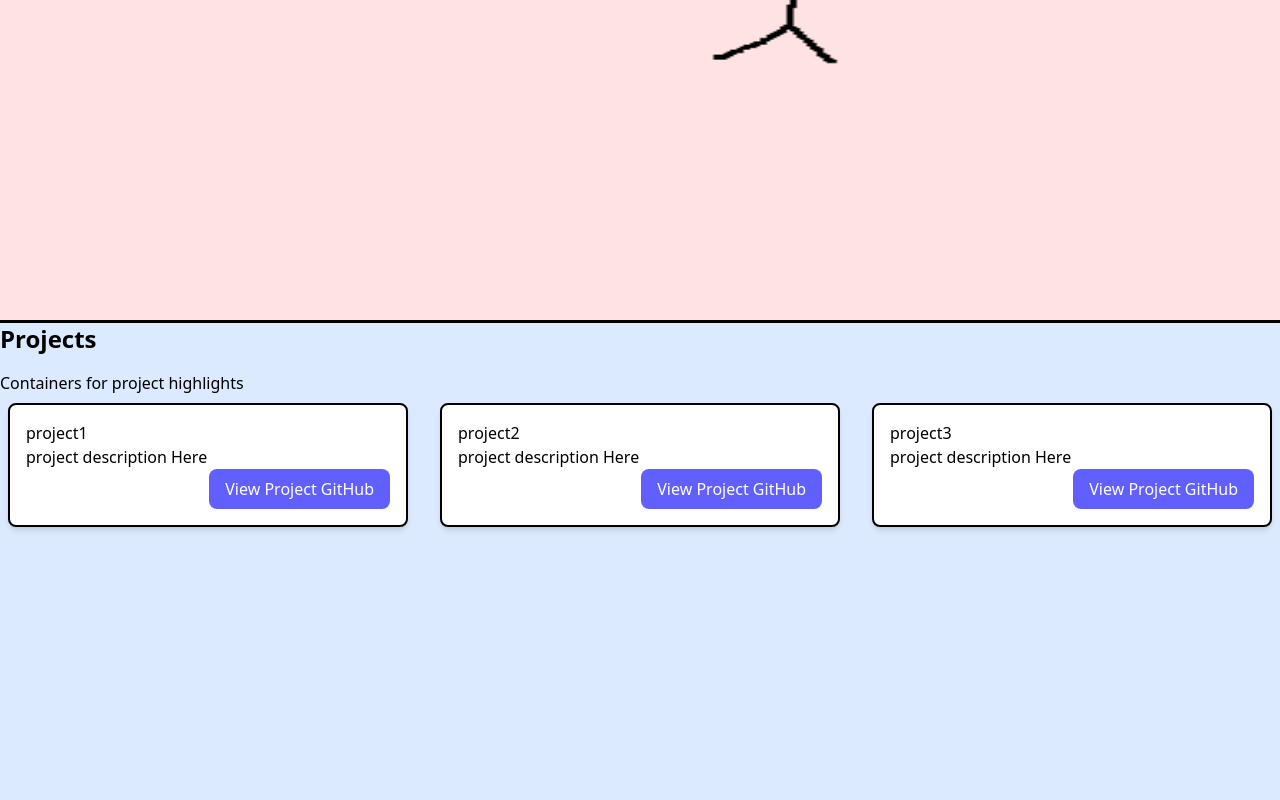
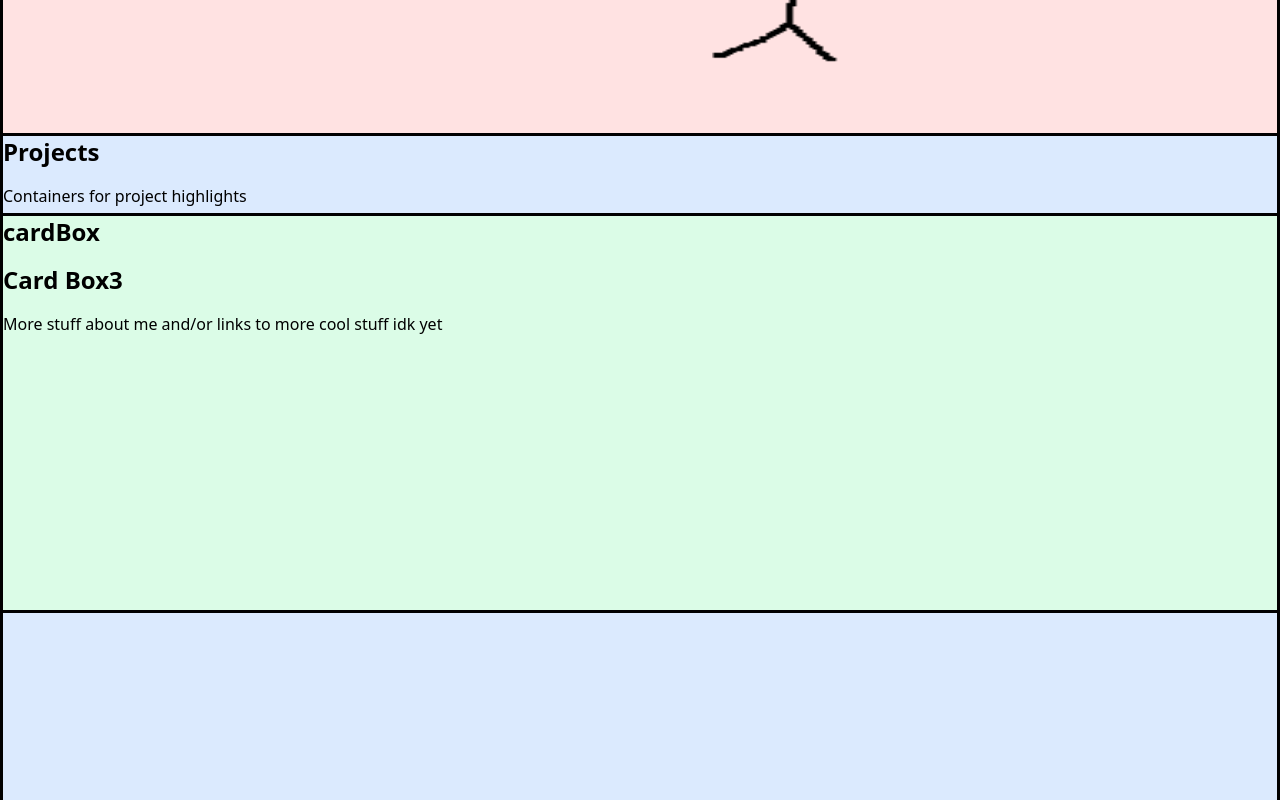
Before and after one commit to RyanPeebles/Personal-Webpage, a React (Vite) app: page / in a window 1280 px wide. Shown: the part 480-1280 px from the top of the page. Built offline with nearby package versions, Linux system fonts and the light colour scheme.

Commit message:
moving away from opacity changes for now, implementing custom scrolling/MouseWheel events to handle positioning of elements

```diff
--- a/package.json
+++ b/package.json
@@ -10,6 +10,7 @@
     "preview": "vite preview"
   },
   "dependencies": {
+    "@smakss/react-scroll-direction": "^4.2.0",
     "@tailwindcss/vite": "^4.0.17",
     "react": "^19.0.0",
     "react-dom": "^19.0.0",
--- a/src/components/CardBox.jsx
+++ b/src/components/CardBox.jsx
@@ -1,65 +1,64 @@
-import { use, useEffect, useState } from "react";
+import { use, useEffect, useState, useRef } from "react";
 import SlideCards from "./SlideCards";
 import FlashCard from "./FlashCard";
 
 const CardBox = () => {
 
     const [scrollY, setScrollY] = useState(0);
-    const  [scrollDisable, setScrollDisable] = useState(false);
+
+
+
+    const [scrollDirection, setScrollDirection] = useState('none');
+    const lastScrollRef = useRef('dowm');
 
         useEffect(() => {
-        const handleScroll = () => {
-            setScrollY(window.scrollY);
-            console.log("scrollY: ",window.scrollY);
-            const threshold = 560;
-            if(scrollY > threshold) {
-                setScrollDisable(true);
+            const handleScroll = (event) => {
+                //setScrollY(window.scrollY);
 
+                const currentScrollY = event.deltaY;
+                if (currentScrollY > 0) {
+                    setScrollDirection('down');
+                    lastScrollRef.current = 'down';
                 }
-            else {
-                setScrollDisable(false);
+                else if (currentScrollY < 0) {
+                    setScrollDirection('up');
+                    lastScrollRef.current = 'up';
                 }
+                //setLastScrollY(currentScrollY);
+                console.log("scroll: ", lastScrollRef.current);
+
 
             };
 
 
+            //TODO: add position property switching functions to pass a props to slideCards.
+            //TODO: add a function to calculate the start size and position of the cards based on screen size.
 
-
-        window.addEventListener("scroll", handleScroll);
+            window.addEventListener("wheel", handleScroll);
 
             return () => {
-            window.removeEventListener("scroll", handleScroll);
+                window.removeEventListener("wheel", handleScroll);
             };
         }, []);
 
 
-    useEffect(() => {
 
 
+    useEffect(() => {
+        console.log("Direction Changed ---- scrollDirection: ", scrollDirection);
 
-        const lockScroll = () => {
-            const scrollY = window.scrollY;
-            document.body.style.position = 'fixed';
-            document.body.style.top = `-${scrollY}px`;
-        }
-        const unlockScroll = () => {
-            const scrollY = parseInt(document.body.style.top || '0', 10) *-1;
-            document.body.style.position = '';
-            document.body.style.top = '';
-            window.scrollTo(0, scrollY);
+    }, [scrollDirection]);
+
+    const calculateCardSize = (cardIndex) => {
+        const windowHeight = window.innerHeight;
+
+        const startHeight = Math.round(windowHeight * .051);
+
+        const cardHeight = windowHeight - (startHeight*2) - (startHeight * cardIndex);
+        //console.log("card size: " , cardHeight, "startHeight: ", startHeight, "window height: ", windowHeight);
+        return `h-[${cardHeight}px]`;
     }
 
-        if(scrollDisable){
-            lockScroll();
-        }
-        else {
-            unlockScroll();
-        };
-
-        return () => {
-            unlockScroll();
-        };
-    }, [scrollDisable]);
 
     const calculateOpacity = (cardIndex) => {
         const cardHeight = window.innerHeight;
@@ -87,8 +86,8 @@ const CardBox = () => {
     //     const
   return (
 
-      <div className="sticky min-h-2379 w-full top-40 bg-purple-500">
-        <SlideCards bg="bg-red-100" zIndex="z-10" opacity={calculateOpacity(0)} top = 'top-20' title="About Me">
+      <div className="relative h-full w-full bg-purple-500">
+        <SlideCards bg="bg-red-100" zIndex="z-10" opacity={calculateOpacity(0)} height = 'h-[660px]' top = 'top-[80px]'  pos='absolute' title="About Me">
 
             <div className="grid grid-cols-2 gap-0 justify-items-stretch">
 
@@ -103,7 +102,7 @@ const CardBox = () => {
             </div>
         </SlideCards>
 
-        <SlideCards bg="bg-blue-100" zIndex="z-20" opacity={calculateOpacity(1)} top="top-40" title="Projects" >
+        <SlideCards bg="bg-blue-100" zIndex="z-20" opacity={calculateOpacity(1)} height='h-screen' top="top-[613px]" pos="absolute" title="Projects" >
 
             <p>Containers for project highlights</p>
             <div className="flex flex-row gap-4">
@@ -124,7 +123,7 @@ const CardBox = () => {
             />
             </div>
         </SlideCards>
-        <SlideCards bg="bg-green-100" zIndex="z-30" opacity={calculateOpacity(2)} top="top-60" >
+        <SlideCards bg="bg-green-100" zIndex="z-30" opacity={calculateOpacity(2)} top="top-[693px]" pos="absolute" height="h-[400px]" >
             <h2 className="text-2xl font-bold mb-4">Card Box3</h2>
             <p>More stuff about me and/or links to more cool stuff idk yet</p>
         </SlideCards>
--- a/src/components/Navbar.jsx
+++ b/src/components/Navbar.jsx
@@ -6,9 +6,9 @@ const Navbar = () => {
     'text-white hover:bg-gray-900 hover:text-white rounded-md px-3 py-2';
 
     return (
-        <nav className=" fixed bg-orange-500 border0-b-2 border-orange-600 w-full text-white p- z-50">
+        <nav className=" fixed bg-orange-500 border0-b-2 border-orange-600 w-full text-white h-1/10 z-50">
             <div className=" mx-auto max-w-7xl px-2 sm:px-6 lg:px-8">
-                <div className="relative flex h-20 items-center justify-between">
+                <div className="relative flex  h-20 items-center justify-between">
                         <div className='flex flex-1 items-center
                     justify-center md:items-stretch
                     md:justify-start'>
--- a/src/components/SlideCards.jsx
+++ b/src/components/SlideCards.jsx
@@ -1,8 +1,8 @@
 
 
-const SlideCards = ({children, bg = 'bg-red-100', zIndex='z-10', opacity ='opacity-10', top = 'top-20', title='cardBox'}) => {
+const SlideCards = ({children, bg = 'bg-red-100', zIndex='z-10', opacity ='opacity-10', top = 'top-1/10', height = 'h-1/10', pos = 'fixed', title='cardBox'}) => {
   return (
-    <div className={`${bg} ${zIndex} ${opacity} ${top}  sticky rounded-none h-screen w- border-t-3 border-black`}>
+    <div className={`${bg} ${zIndex} ${opacity} ${top} ${height} ${pos} rounded-none w-full border-3 border-black`}>
 
         <h2 className= "text-2xl font-bold mb-4">{title}</h2>
         {children}
--- a/src/index.css
+++ b/src/index.css
@@ -1,6 +1,8 @@
 @import "tailwindcss";
 
-
+body{
+  overflow: hidden;
+}
 body::-webkit-scrollbar {
     display: none; /* For Chrome, Safari, and Edge */
   }
```
Also changed, not shown: 1 other file (tests, documents, lock files or other folders). Lines whose indentation alone changed are shown as unchanged.
